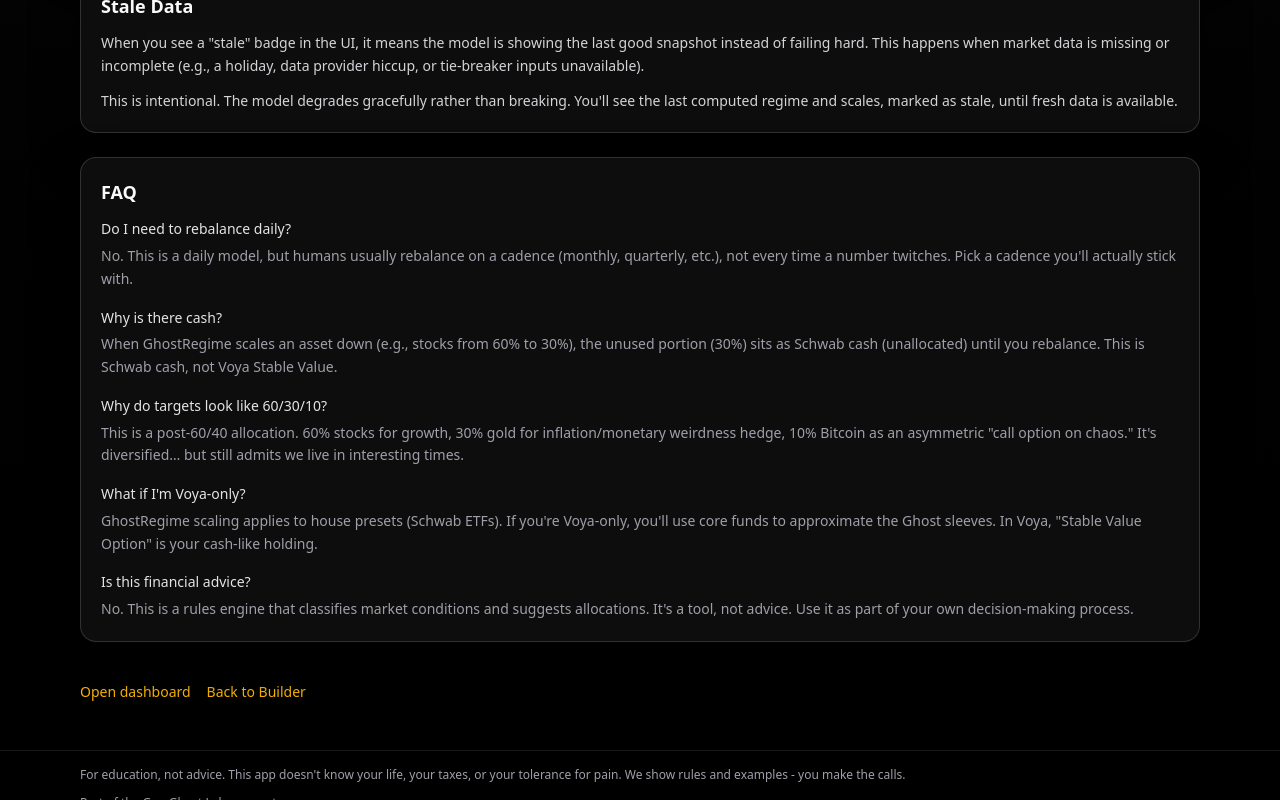
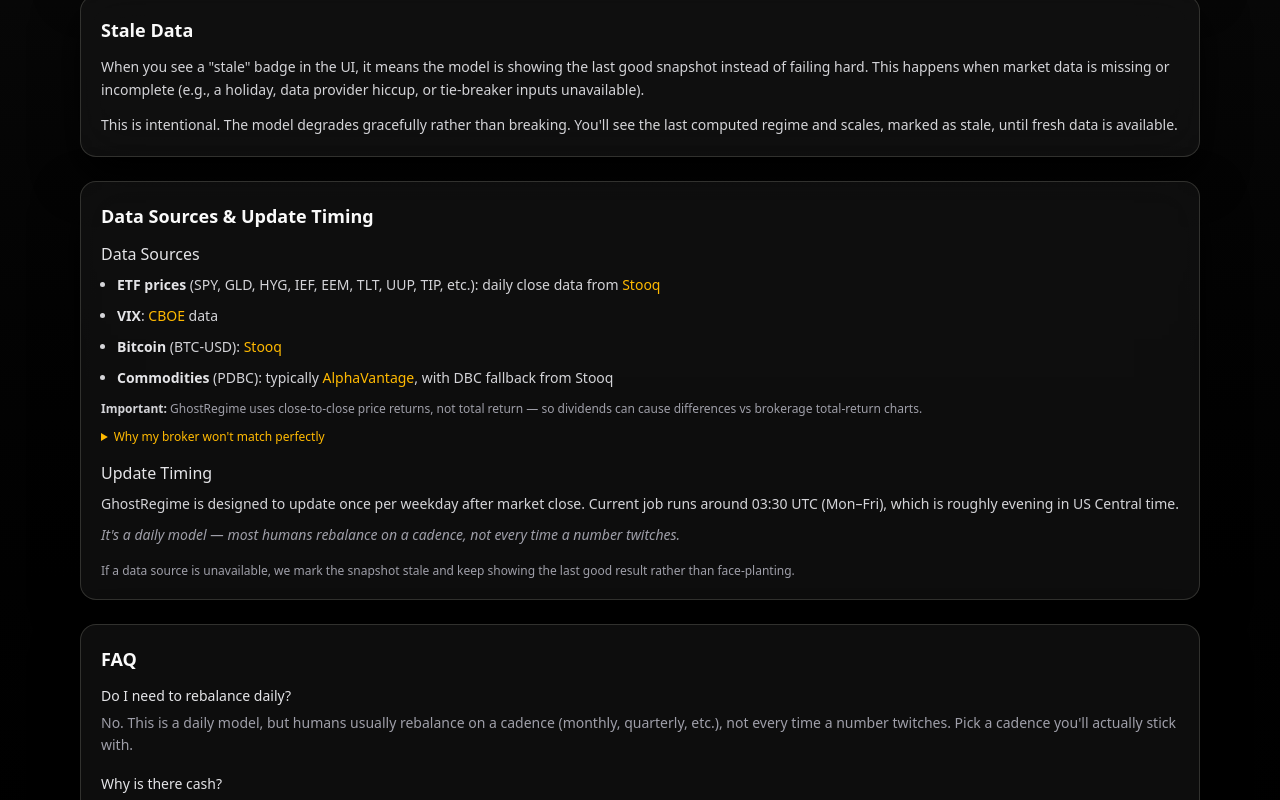
Before and after one commit to firemansghost/ghost-allocator, a Next.js app: page /ghostregime/methodology in a window 1280 px wide. Shown: the part 1585-2385 px from the top of the page. Built offline with nearby package versions, Linux system fonts and the light colour scheme; no server answers.

Commit message:
feat: add Data Sources & Update Timing section to methodology page

```diff
--- a/app/ghostregime/methodology/page.tsx
+++ b/app/ghostregime/methodology/page.tsx
@@ -47,6 +47,9 @@ export default function MethodologyPage() {
           </a>
           <a href="#stale" className="block text-amber-400 hover:text-amber-300 underline-offset-4 hover:underline">
             Stale Data
+          </a>
+          <a href="#data-sources" className="block text-amber-400 hover:text-amber-300 underline-offset-4 hover:underline">
+            Data Sources & Update Timing
           </a>
           <a href="#faq" className="block text-amber-400 hover:text-amber-300 underline-offset-4 hover:underline">
             FAQ
@@ -206,6 +209,101 @@ export default function MethodologyPage() {
         </GlassCard>
       </div>
 
+      {/* Data Sources & Update Timing */}
+      <div id="data-sources" className="scroll-mt-6">
+        <GlassCard className="p-4 sm:p-5">
+          <h2 className="text-lg font-semibold text-zinc-50 mb-3">Data Sources & Update Timing</h2>
+          <div className="space-y-4 text-sm text-zinc-300 leading-relaxed">
+            {/* Data Sources */}
+            <div>
+              <h3 className="text-base font-medium text-zinc-200 mb-2">Data Sources</h3>
+              <ul className="space-y-2 pl-4 list-disc">
+                <li>
+                  <strong className="text-zinc-200">ETF prices</strong> (SPY, GLD, HYG, IEF, EEM, TLT, UUP, TIP, etc.): daily close data from{' '}
+                  <a
+                    href="https://stooq.com"
+                    target="_blank"
+                    rel="noopener noreferrer"
+                    className="text-amber-400 hover:text-amber-300 underline-offset-4 hover:underline"
+                  >
+                    Stooq
+                  </a>
+                </li>
+                <li>
+                  <strong className="text-zinc-200">VIX</strong>:{' '}
+                  <a
+                    href="https://www.cboe.com/tradable_products/vix/"
+                    target="_blank"
+                    rel="noopener noreferrer"
+                    className="text-amber-400 hover:text-amber-300 underline-offset-4 hover:underline"
+                  >
+                    CBOE
+                  </a>{' '}
+                  data
+                </li>
+                <li>
+                  <strong className="text-zinc-200">Bitcoin</strong> (BTC-USD):{' '}
+                  <a
+                    href="https://stooq.com"
+                    target="_blank"
+                    rel="noopener noreferrer"
+                    className="text-amber-400 hover:text-amber-300 underline-offset-4 hover:underline"
+                  >
+                    Stooq
+                  </a>
+                </li>
+                <li>
+                  <strong className="text-zinc-200">Commodities</strong> (PDBC): typically{' '}
+                  <a
+                    href="https://www.alphavantage.co"
+                    target="_blank"
+                    rel="noopener noreferrer"
+                    className="text-amber-400 hover:text-amber-300 underline-offset-4 hover:underline"
+                  >
+                    AlphaVantage
+                  </a>
+                  , with DBC fallback from Stooq
+                </li>
+              </ul>
+              <p className="text-zinc-400 text-xs mt-3">
+                <strong className="text-zinc-300">Important:</strong> GhostRegime uses close-to-close price returns, not total return —
+                so dividends can cause differences vs brokerage total-return charts.
+              </p>
+              <details className="mt-3">
+                <summary className="cursor-pointer text-amber-400 hover:text-amber-300 font-medium text-xs">
+                  Why my broker won&apos;t match perfectly
+                </summary>
+                <div className="mt-2 pl-4 space-y-1.5 text-xs text-zinc-400">
+                  <p>• Different pricing timestamps (your broker might use intraday vs. close)</p>
+                  <p>• Dividends/total return vs. price return (we use price return)</p>
+                  <p>• Holiday/weekend gaps (data might lag on non-trading days)</p>
+                  <p>• Data revisions (providers sometimes backfill corrections)</p>
+                </div>
+              </details>
+            </div>
+
+            {/* Update Timing */}
+            <div>
+              <h3 className="text-base font-medium text-zinc-200 mb-2">Update Timing</h3>
+              <p>
+                GhostRegime is designed to update once per weekday after market close. Current job runs around 03:30 UTC (Mon–Fri),
+                which is roughly evening in US Central time.
+              </p>
+              <p className="text-zinc-400 italic mt-2">
+                It&apos;s a daily model — most humans rebalance on a cadence, not every time a number twitches.
+              </p>
+            </div>
+
+            {/* Stale Behavior */}
+            <div>
+              <p className="text-zinc-400 text-xs">
+                If a data source is unavailable, we mark the snapshot stale and keep showing the last good result rather than face-planting.
+              </p>
+            </div>
+          </div>
+        </GlassCard>
+      </div>
+
       {/* FAQ */}
       <div id="faq" className="scroll-mt-6">
         <GlassCard className="p-4 sm:p-5">
```
